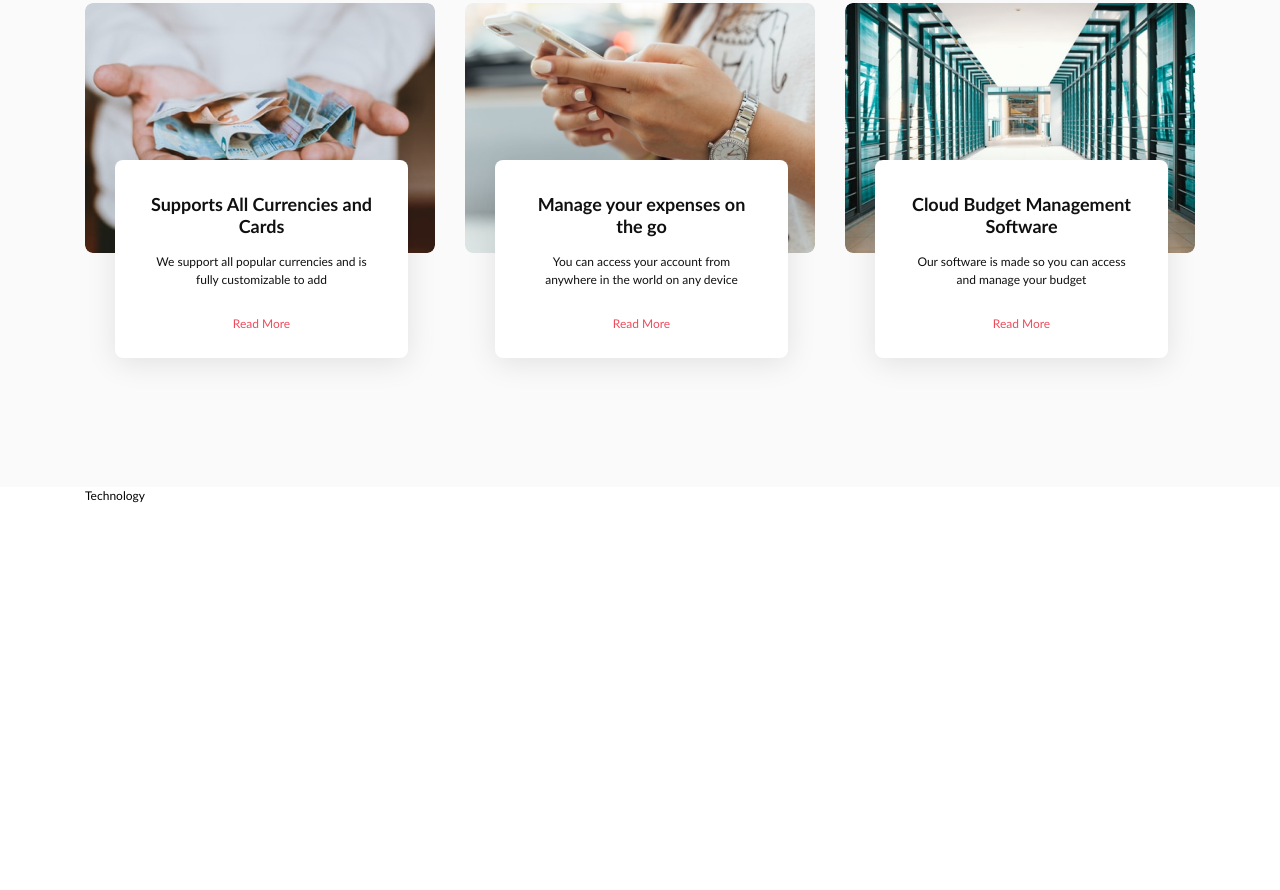
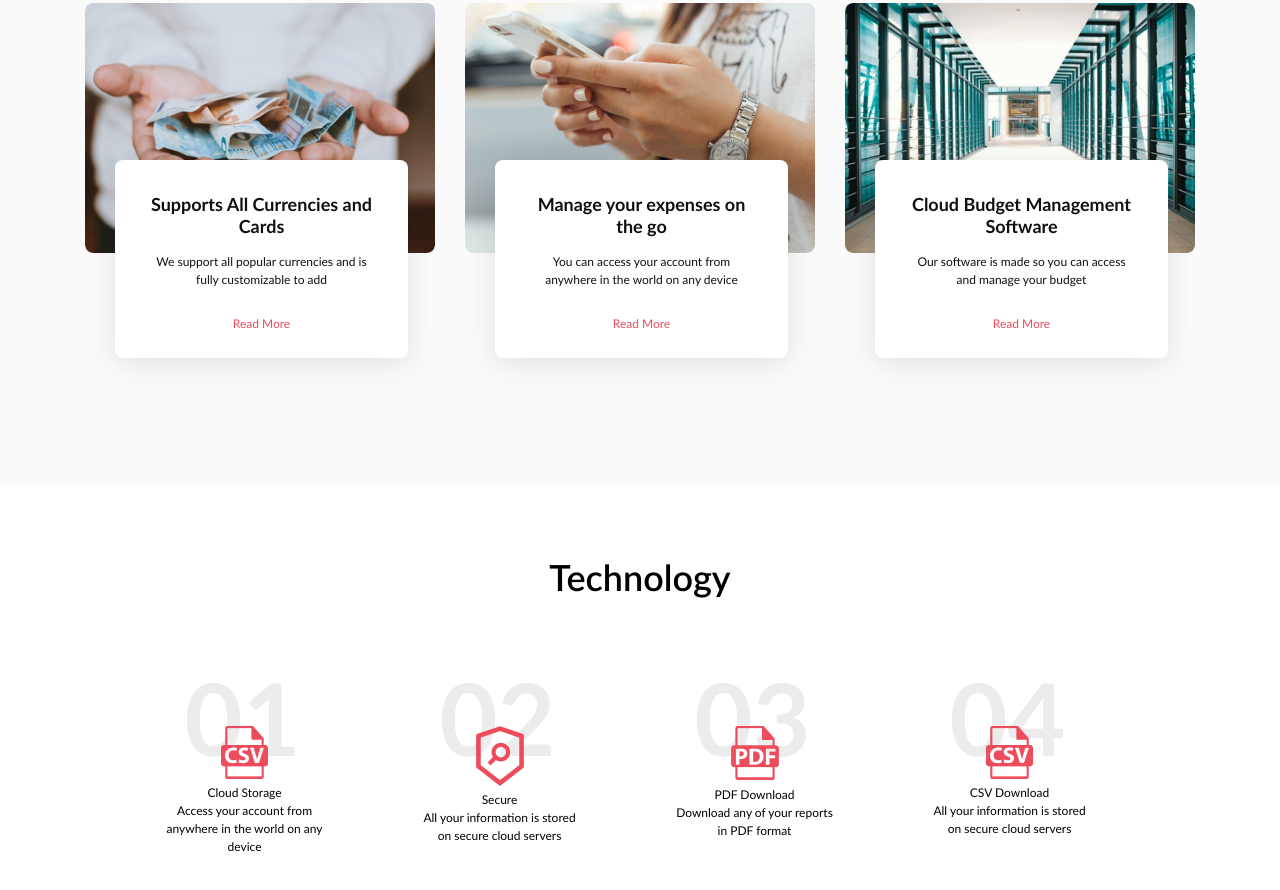
Before and after one commit to AleksandrUA1/Home_Task_10, a plain HTML site: page index.html in a window 1280 px wide. Shown: the part 960-1850 px from the top of the page. Before the commit the page ends 1465 px from the top, so only its background shows below. Drawn offline with Linux system fonts and the light colour scheme.

Commit message:
created a block technology

```diff
--- a/index.html
+++ b/index.html
@@ -34,6 +34,7 @@
             </section>
         </div>
     </div>
+    <main>
         <section class="features">
             <div class="container">
                 <h2 class="features_title">Features</h2>
@@ -73,10 +74,43 @@
         </section>
         <section class="technology">
             <div class="container">
-            <h2 class="technology_title">Technology</h2>
-
+                <h2 class="technology_title features_title">Technology</h2>
+                <ul class="technology_list">
+                    <li class="technology_item">
+                        <article class="technology_card">
+                            <img src="img/four.png" alt="Cloud Storage" class="technology_icon">
+                            <h3 class="technology_sabtitle">Cloud Storage</h3>
+                            <p class="technology_text">Access your account from anywhere in the world on any device</p>
+                        </article>
+                    </li><!--
+                 --><li class="technology_item">
+                        <article class="technology_card">
+                            <img src="img/two.png" alt="Secure" class="technology_icon">
+                            <h3 class="technology_sabtitle">Secure</h3>
+                            <p class="technology_text">All your information is stored on secure cloud servers</p>
+                        </article>
+                    </li><!--
+                 --><li class="technology_item">
+                        <article class="technology_card">
+                            <img src="img/three.png" alt="PDF Download" class="technology_icon">
+                            <h3 class="technology_sabtitle">PDF Download</h3>
+                            <p class="technology_text">Download any of your reports in PDF format</p>
+                        </article>
+                    </li><!--
+                 --><li class="technology_item">
+                        <article class="technology_card">
+                            <img src="img/four.png" alt="CSV Download" class="technology_icon">
+                            <h3 class="technology_sabtitle">CSV Download</h3>
+                            <p class="technology_text">All your information is stored on secure cloud servers</p>
+                        </article>
+                    </li>
+                </ul>
             </div>
         </section>
+    </main>
+    <footer>
+
+    </footer>
 
 
 </body>
--- a/style.css
+++ b/style.css
@@ -6,7 +6,6 @@ body {
     font-size: 12px;
     line-height: 18px;
 }
-
 a {
     text-decoration: none;
 }
@@ -27,7 +26,7 @@ a {
 }
 .header {
     height: 100px;
-    overflow: hidden; /*для того что бы не выпадал margin-top у header_nav*/
+    overflow: hidden; /*для того что бы у элемента header_nav не выпадал margin-top */
 }
 .header-logo {
     font-size: 18px;
@@ -186,3 +185,47 @@ a {
 .features_link {
     color: #ED4C5C;;
 }
+.technology {
+    padding: 63px 0 210px 0;
+    text-align: center;
+}
+.technology_title {
+    margin-bottom: 53px;
+}
+.technology_item {
+    display: inline-block;
+    vertical-align: top;
+    position: relative;
+    margin-right: 30px;
+    width: 225px;
+}
+.technology_card {
+    padding: 59px 30px 19px 34px;
+    text-align: center;
+    position: absolute;
+    top: 10px;
+}
+.technology_card:last-child {
+    margin-right: 0;
+}
+.technology_item:first-child::before {
+    content: "01";
+}
+.technology_item:nth-child(2)::before {
+    content: "02";
+
+}
+.technology_item:nth-child(3)::before {
+    content: "03";
+}
+.technology_item:last-child::before {
+    content: "04";
+}
+.technology_item::before {
+    color: rgba(16, 16, 16, 0.08);
+    font-size: 100px;
+    font-weight: 700;
+    line-height: 120px;
+    margin-left: auto;
+    margin-right: auto;
+}
```
Also changed, not shown: img/four.png (added), img/three.png (added), img/two.png (added). Lines whose indentation alone changed are shown as unchanged.
